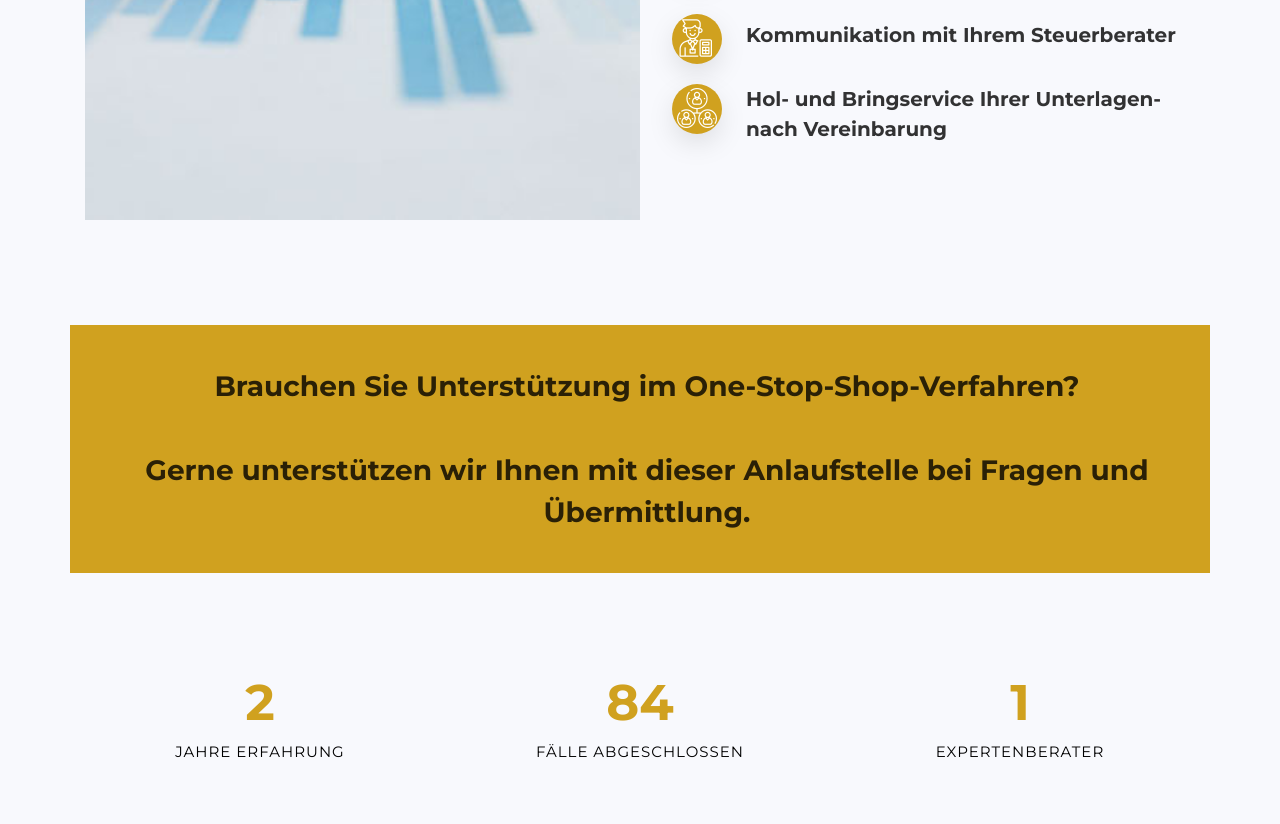
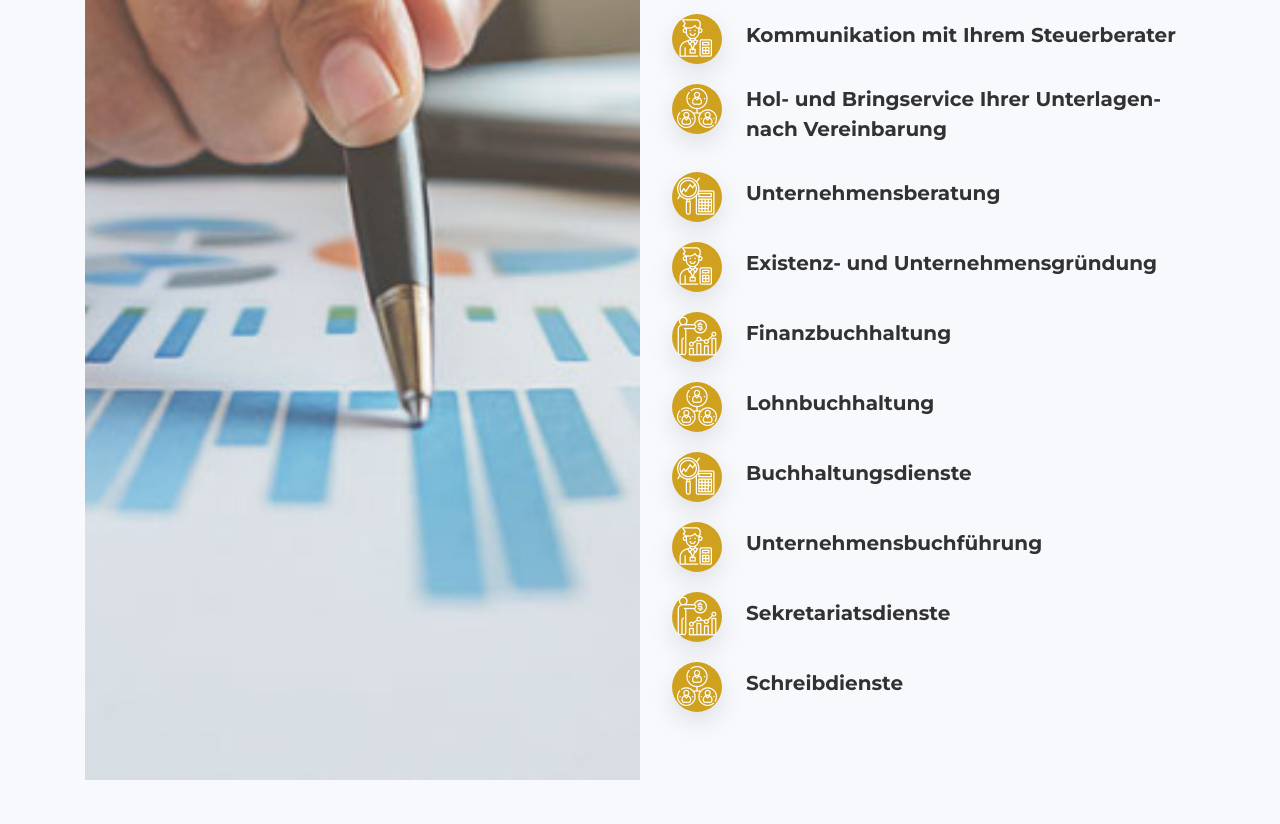
Before and after one commit to acar-o/kompass-buchhaltung, a plain HTML site: page src/index.html in a window 1280 px wide. Shown: the part 1816-2640 px from the top of the page. Drawn offline with Linux system fonts and the light colour scheme; some packages are replaced by stand-ins of ours; no server answers; files whose address does not match are found by name.

Commit message:
add some other services

```diff
--- a/src/index.html
+++ b/src/index.html
@@ -93,7 +93,7 @@
 										style="font-size: 26px; color: rgb(208,161,31); font-weight: 700;text-shadow: 1px 1px 8px rgba(255,255,255,0.34);">
 										Wir beraten
 									</h2>
-									<h1 class="mb-4">Kompetente Finanzberatung und Buchhaltung</h1>
+									<h1 class="mb-4">Kompetende Unternehmensberatung und Buchhaltung</h1>
 								</div>
 							</div>
 						</div>
@@ -223,11 +223,76 @@
 							<h4>Kommunikation mit Ihrem Steuerberater</h4>
 						</div>
 					</div>
+
 					<div class="services-2 w-100 d-flex">
 						<div class="icon d-flex align-items-center justify-content-center"
 							style="width: 50px;height: 50px;"><span class="flaticon-teamwork"></span></div>
 						<div class="text pl-4" style="display: flex;align-items: center;">
 							<h4>Hol- und Bringservice Ihrer Unterlagen- nach Vereinbarung</h4>
+						</div>
+					</div>
+
+					<div class="services-2 w-100 d-flex">
+						<div class="icon d-flex align-items-center justify-content-center"
+							style="width: 50px;height: 50px;"><span class="flaticon-accounting"></span></div>
+						<div class="text pl-4" style="display: flex;align-items: center;">
+							<h4>Unternehmensberatung</h4>
+						</div>
+					</div>
+
+					<div class="services-2 w-100 d-flex">
+						<div class="icon d-flex align-items-center justify-content-center"
+							style="width: 50px;height: 50px;"><span class="flaticon-accountant"></span></div>
+						<div class="text pl-4" style="display: flex;align-items: center;">
+							<h4>Existenz- und Unternehmensgründung</h4>
+						</div>
+					</div>
+
+					<div class="services-2 w-100 d-flex">
+						<div class="icon d-flex align-items-center justify-content-center"
+							style="width: 50px;height: 50px;"><span class="flaticon-wealth"></span></div>
+						<div class="text pl-4" style="display: flex;align-items: center;">
+							<h4>Finanzbuchhaltung</h4>
+						</div>
+					</div>
+
+					<div class="services-2 w-100 d-flex">
+						<div class="icon d-flex align-items-center justify-content-center"
+							style="width: 50px;height: 50px;"><span class="flaticon-teamwork"></span></div>
+						<div class="text pl-4" style="display: flex;align-items: center;">
+							<h4>Lohnbuchhaltung</h4>
+						</div>
+					</div>
+
+					<div class="services-2 w-100 d-flex">
+						<div class="icon d-flex align-items-center justify-content-center"
+							style="width: 50px;height: 50px;"><span class="flaticon-accounting"></span></div>
+						<div class="text pl-4" style="display: flex;align-items: center;">
+							<h4>Buchhaltungsdienste</h4>
+						</div>
+					</div>
+
+					<div class="services-2 w-100 d-flex">
+						<div class="icon d-flex align-items-center justify-content-center"
+							style="width: 50px;height: 50px;"><span class="flaticon-accountant"></span></div>
+						<div class="text pl-4" style="display: flex;align-items: center;">
+							<h4>Unternehmensbuchführung</h4>
+						</div>
+					</div>
+
+					<div class="services-2 w-100 d-flex">
+						<div class="icon d-flex align-items-center justify-content-center"
+							style="width: 50px;height: 50px;"><span class="flaticon-wealth"></span></div>
+						<div class="text pl-4" style="display: flex;align-items: center;">
+							<h4>Sekretariatsdienste</h4>
+						</div>
+					</div>
+
+					<div class="services-2 w-100 d-flex">
+						<div class="icon d-flex align-items-center justify-content-center"
+							style="width: 50px;height: 50px;"><span class="flaticon-teamwork"></span></div>
+						<div class="text pl-4" style="display: flex;align-items: center;">
+							<h4>Schreibdienste</h4>
 						</div>
 					</div>
 				</div>
@@ -322,10 +387,10 @@
 									<p class="mb-4">Ihr professioneller Geschäftsansatz ist lobenswert.
 										Es ist eine Freude, mit ihnen zu arbeiten.</p>
 									<div class="d-flex align-items-center">
-										<div class="user-img" style="background-image: url(images/ug.jpeg)">
+										<div class="user-img" style="background-image: url(images/person_3.jpg)">
 										</div>
 										<div class="pl-3">
-											<p class="name">Ugur Dogan</p>
+											<p class="name">Dennis Beckman</p>
 											<span class="position">IT-System Administrator</span>
 										</div>
 									</div>
@@ -357,10 +422,10 @@
 									<p class="mb-4">Ich war sehr zufrieden. Wie in ihrem Motto; sie sind schnell,
 										pünktlich und zuverlässig.</p>
 									<div class="d-flex align-items-center">
-										<div class="user-img" style="background-image: url(images/person2.jpg)">
+										<div class="user-img" style="background-image: url(images/person_2.jpg)">
 										</div>
 										<div class="pl-3">
-											<p class="name">Ömer Acarsoy</p>
+											<p class="name">Tamer Ulusoy</p>
 											<span class="position">Software Developer</span>
 										</div>
 									</div>
@@ -508,8 +573,10 @@
 								<li class="py-1 d-block">Erstellung von Betriebswirtschaftlichen und
 									buchhalterischen Auswertungen</li>
 								<li class="py-1 d-block">Kommunikation mit Ihrem Steuerberater</li>
-								<li class="py-1 d-block">Hol- und Bringservice Ihrer Unterlagen- nach
-									Vereinbarung</li>
+								<li class="py-1 d-block">Hol- und Bringservice Ihrer Unterlagen- nach Vereinbarung</li>
+								<li class="py-1 d-block">Unternehmensberatung, Existenz- und Unternehmensgründung</li>
+								<li class="py-1 d-block">Finanzbuchhaltung,	Lohnbuchhaltung, Buchhaltungsdienste</li>
+								<li class="py-1 d-block">Unternehmensbuchführung, Sekretariatsdienste, Schreibdienste</li>
 								<li class="py-1 d-block">Monatliche und jährliche Meldungen (DEÜV)</li>
 								<li class="py-1 d-block">Lohnsteuer-Anmeldung ELSTER</li>
 								<li class="py-1 d-block">Offene-Posten/ Mahnwesen</li>
```
Also changed, not shown: src/images/person_2.jpg (added), src/images/person_3.jpg (added), src/images/ug.jpeg (deleted).
